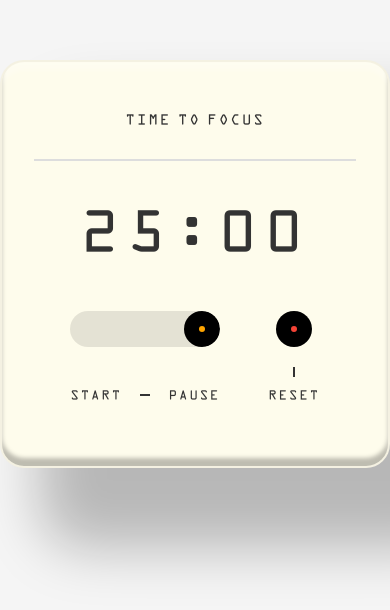
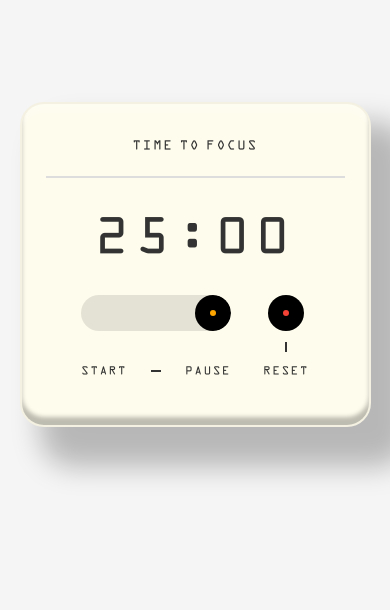
Before and after one commit to benjaminstrak/BYOA-Pomodoro, a plain HTML site: page index.html in a window 390 px wide. Shown: the part 158-768 px from the top of the page. Drawn offline with Linux system fonts and the light colour scheme.

Commit message:
feat: improve mobile responsiveness
- Add mobile media queries for better layout
- Adjust container width and padding for small screens
- Reduce font sizes and spacing on mobile
- Prevent text selection and tap highlights on mobile

```diff
--- a/script.js
+++ b/script.js
@@ -43,7 +43,9 @@ class PomodoroTimer {
     }
 
     updateDisplay() {
-        this.timeDisplay.textContent = this.formatTime(this.timeLeft);
+        const timeString = this.formatTime(this.timeLeft);
+        this.timeDisplay.textContent = timeString;
+        document.title = `${timeString} - Time to Focus`;
     }
 
     start() {
--- a/styles.css
+++ b/styles.css
@@ -563,3 +563,48 @@ h1, .timer, .mode {
         transform: translateX(-200%);
     }
 }
+
+/* Add these media queries at the end of the file */
+@media (max-width: 480px) {
+    .timer-container {
+        width: 90%;  /* Instead of fixed 400px */
+        padding: 1.5rem;  /* Smaller padding */
+        margin: 1rem;
+        box-shadow:
+            30px 30px 27.7px 10px rgba(0, 0, 0, 0.25),
+            0px 8px 4px 0px rgba(255, 255, 255, 0.25) inset,
+            0px -8px 4px 0px rgba(0, 0, 0, 0.25) inset;
+    }
+
+    h1 {
+        font-size: 0.9rem;
+        margin-top: 0.5rem;
+        margin-bottom: 1.5rem;
+        padding-bottom: 1.5rem;
+    }
+
+    .time-display {
+        font-size: 3.5rem;  /* Slightly smaller time display */
+        margin: 1.5rem 0;
+    }
+
+    .controls {
+        gap: 2rem;  /* Reduce gap between controls */
+        margin-top: 2rem;
+        margin-bottom: 1.5rem;
+    }
+
+    .control-wrapper {
+        gap: 2rem;  /* Reduce vertical spacing */
+    }
+
+    .control-label {
+        font-size: 0.8rem;  /* Smaller label text */
+    }
+
+    /* Prevent text selection on mobile */
+    * {
+        -webkit-tap-highlight-color: transparent;
+        user-select: none;
+    }
+}
```
